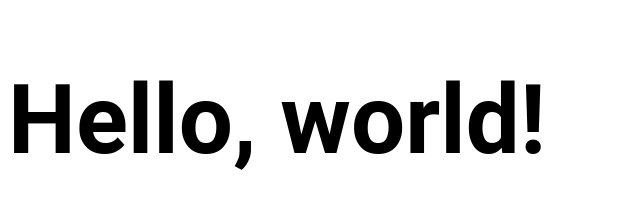
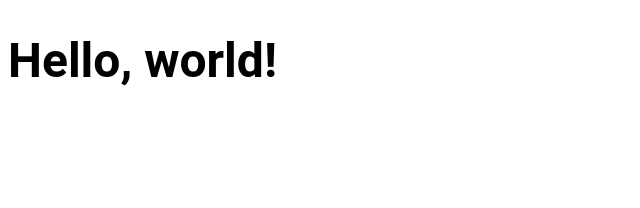
Before and after one commit to damienbarrett/damienbarrett.github.io, a plain HTML site: page index.html in a window 1280 px wide. Shown: the whole page, without its empty margins (0-640 px from the left). Drawn offline with Linux system fonts and the light colour scheme.

Commit message:
Smaller h1.

```diff
--- a/css/style.css
+++ b/css/style.css
@@ -1,4 +1,4 @@
 body {
     font-family: 'Roboto', sans-serif;
-    font-size: 48px;
+    font-size: 24px;
 }
```
